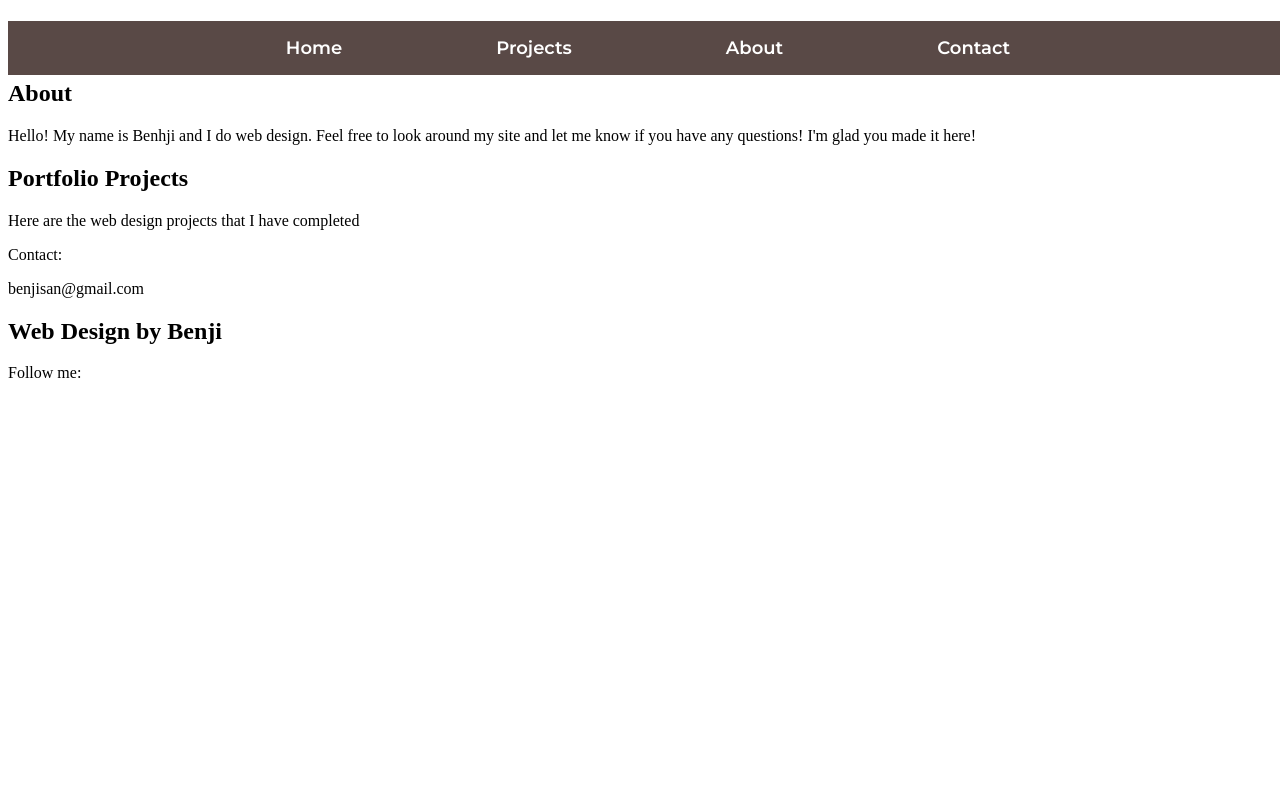
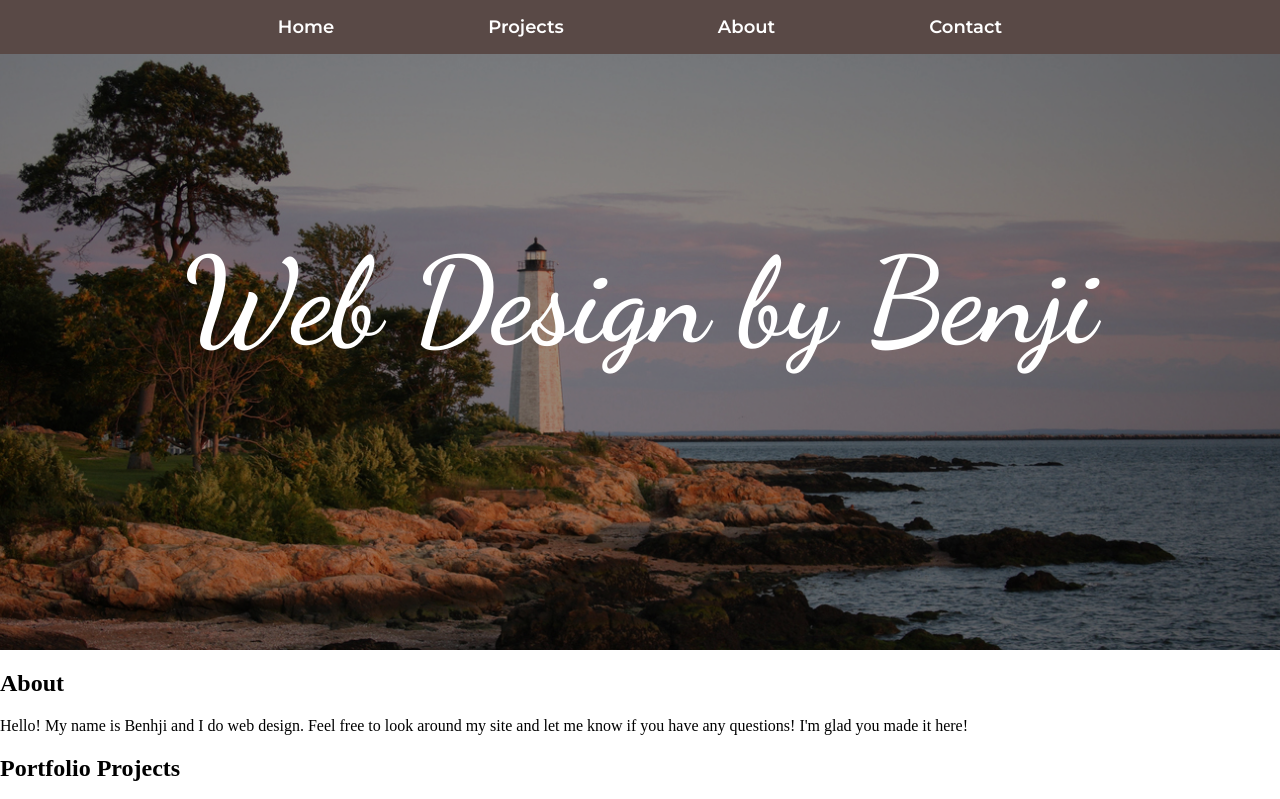
Before and after one commit to Amandium7/portfolio, a plain HTML site: page index.html in a window 1280 px wide. Shown: the top 799 px of the page. Drawn offline with Linux system fonts and the light colour scheme.

Commit message:
added hero image and overlay

```diff
--- a/index.html
+++ b/index.html
@@ -5,7 +5,7 @@
     <meta http-equiv="X-UA-Compatible" content="IE=edge">
     <meta name="viewport" content="width=device-width, initial-scale=1.0">
     <title>Document</title>
-    <link rel="stylesheet" href="/style.css">
+    <link rel="stylesheet" href="style.css">
     <link rel="preconnect" href="https://fonts.googleapis.com">
 <link rel="preconnect" href="https://fonts.gstatic.com" crossorigin>
 <link href="https://fonts.googleapis.com/css2?family=Dancing+Script:wght@400;600&family=Montserrat:wght@400;600&display=swap" rel="stylesheet">
@@ -20,7 +20,11 @@
                 <li>Contact</li>
             </ul>
         </nav>
-        <h1>Web Design by Benji</h1>
+        <div class="overlay">
+            <div class="hero">
+                <h1>Web Design by Benji</h1>
+            </div>
+        </div>
     </header>
     <body>
         <div class="intro">
--- a/style.css
+++ b/style.css
@@ -2,9 +2,17 @@
 font-family: 'Montserrat', sans-serif;
 */
 
+body {
+    margin:0px;
+}
+
 main {
     width: 100%;
     height: auto;
+}
+
+header {
+
 }
 
 nav{
@@ -15,6 +23,7 @@ nav{
     background-color:#594946;
     position:fixed;
     width: 100%;
+    z-index: 3;
 }
 
 nav ul{
@@ -31,3 +40,49 @@ nav ul li{
     font-weight: bold;
     color:white;
 }
+
+.hero {
+    padding-top:150px;
+    background-image: url("media/iStock-172979018.jpg");
+    height:500px;
+    width:100%;
+    background-size: cover;
+
+}
+
+/*.hero:before{
+    content:"";
+    display: block;
+    position: fixed;
+    top: 0;
+    left: 0;
+    height: 100%;
+    width: 100%;
+    z-index: 1;
+    background-color: rgba(0, 0, 0, 0.2);
+}*/
+
+h1 {
+    color: white;
+    font-size: 120px;
+    font-family: 'Dancing Script', cursive;
+    text-align: center;
+    z-index: 3;
+}
+
+
+
+.overlay:before {
+    content: " ";
+    z-index: 1;
+    display: block;
+    position: absolute;
+    height: 650px;
+    top: 0;
+    width: 100%;
+    background: rgba(0, 0, 0, 0.4);
+}
+
+.overlay * {
+    position: relative; /* Makes elements display above overlay. */
+}
```
Also changed, not shown: media/iStock-172979018.jpg (added).
